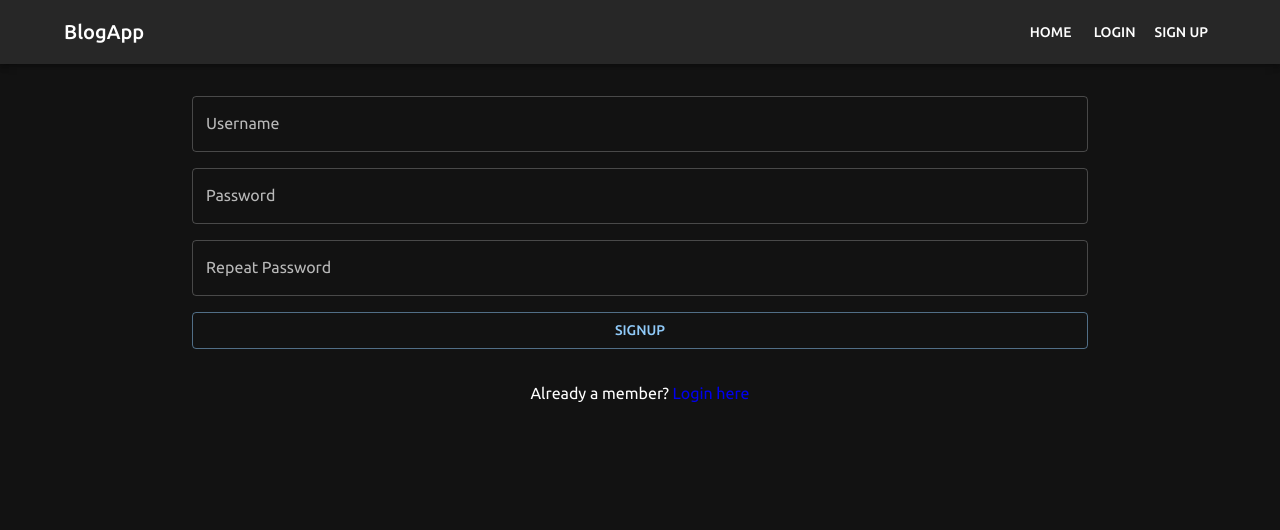
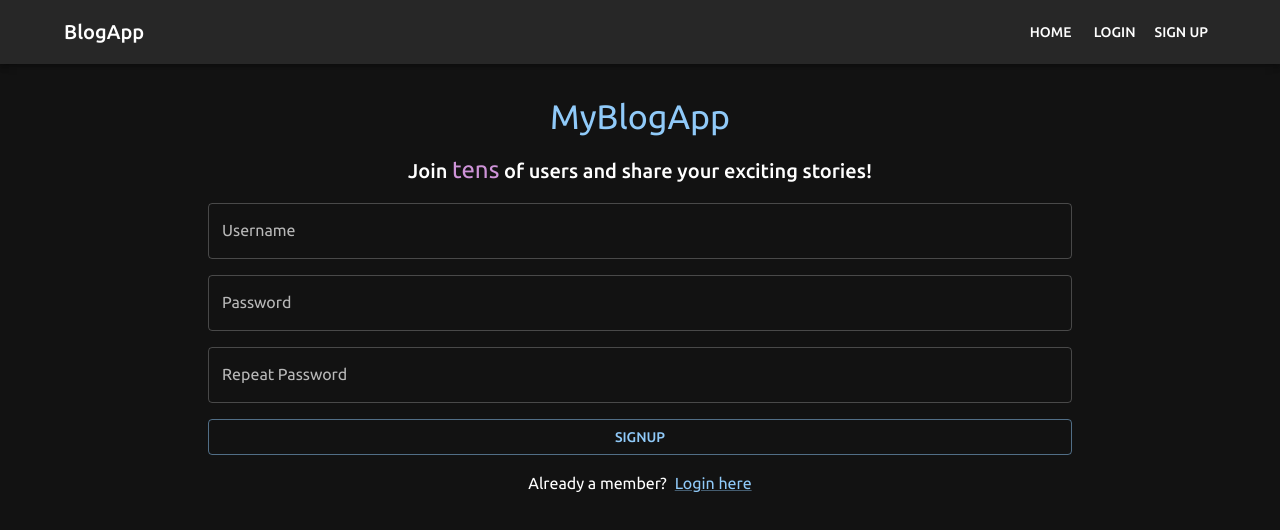
Before and after one commit to arito7/blog-app-react, a React (Create React App) app: page /signup in a window 1280 px wide. Shown: the top 530 px of the page. Built offline with nearby package versions, Linux system fonts and the light colour scheme.

Commit message:
Convert to mui components

```diff
--- a/src/pages/Signup.jsx
+++ b/src/pages/Signup.jsx
@@ -1,8 +1,14 @@
-/** @jsxImportSource @emotion/react */
-import { css, jsx } from '@emotion/react';
-import { Box, Button, Grid, TextField, Card } from '@mui/material';
+import {
+  Box,
+  Typography,
+  Link,
+  Button,
+  Grid,
+  TextField,
+  Card,
+} from '@mui/material';
 import { useState } from 'react';
-import { Link, useNavigate } from 'react-router-dom';
+import { useNavigate } from 'react-router-dom';
 import { saveJwtToLocal, signup } from '../config/apiHelpers';
 import Loading from '../components/Loading';
 
@@ -10,6 +16,10 @@ const Signup = () => {
   const loading = Loading();
   const [errMsg, setErrMsg] = useState('');
   const navigate = useNavigate();
+
+  const handleLogin = () => {
+    navigate('/login');
+  };
 
   const onSignup = (username, password, rpassword) => {
     loading.setLoading(true);
@@ -33,32 +43,37 @@ const Signup = () => {
       });
   };
   return (
-    <div
-      css={css`
-        padding: 1rem;
-      `}
-    >
+    <Box p="2rem">
       {loading.component}
-      {errMsg ? (
-        <p
-          css={css`
-            background-color: #ffadad;
-            color: #9b0505;
-            border-radius: 0.25rem;
-            margin: 1rem;
-            padding: 1rem;
-          `}
-        >
-          {errMsg}
-        </p>
-      ) : null}
+      <Box sx={{ display: 'grid', gap: '1rem' }}>
+        <Typography color="primary" variant="h4" component="h2">
+          MyBlogApp
+        </Typography>
+        <Typography variant="h6">
+          Join{' '}
+          <Typography variant="h5" color="secondary" component="span">
+            tens
+          </Typography>{' '}
+          of users and share your exciting stories!
+        </Typography>
+      </Box>
+      {errMsg ? <p>{errMsg}</p> : null}
       <Form onSignup={onSignup} />
-      <div>
-        <p>
-          Already a member? <Link to="/login">Login here</Link>
-        </p>
-      </div>
-    </div>
+      <Box
+        sx={{
+          display: 'grid',
+          alignItems: 'center',
+          gap: '.5rem',
+          justifyContent: 'center',
+          gridTemplateColumns: 'repeat(2, auto)',
+        }}
+      >
+        <Typography variant="body1">Already a member?</Typography>
+        <Link component="button" variant="body1" onClick={handleLogin}>
+          Login here
+        </Link>
+      </Box>
+    </Box>
   );
 };
 
@@ -71,11 +86,11 @@ const Form = ({ onSignup }) => {
     <Box
       component="form"
       action=""
-      css={css`
-        display: grid;
-        gap: 1rem;
-        padding: 1rem;
-      `}
+      sx={{
+        display: 'grid',
+        gap: '1rem',
+        padding: '1rem',
+      }}
     >
       <TextField
         label="Username"
```
